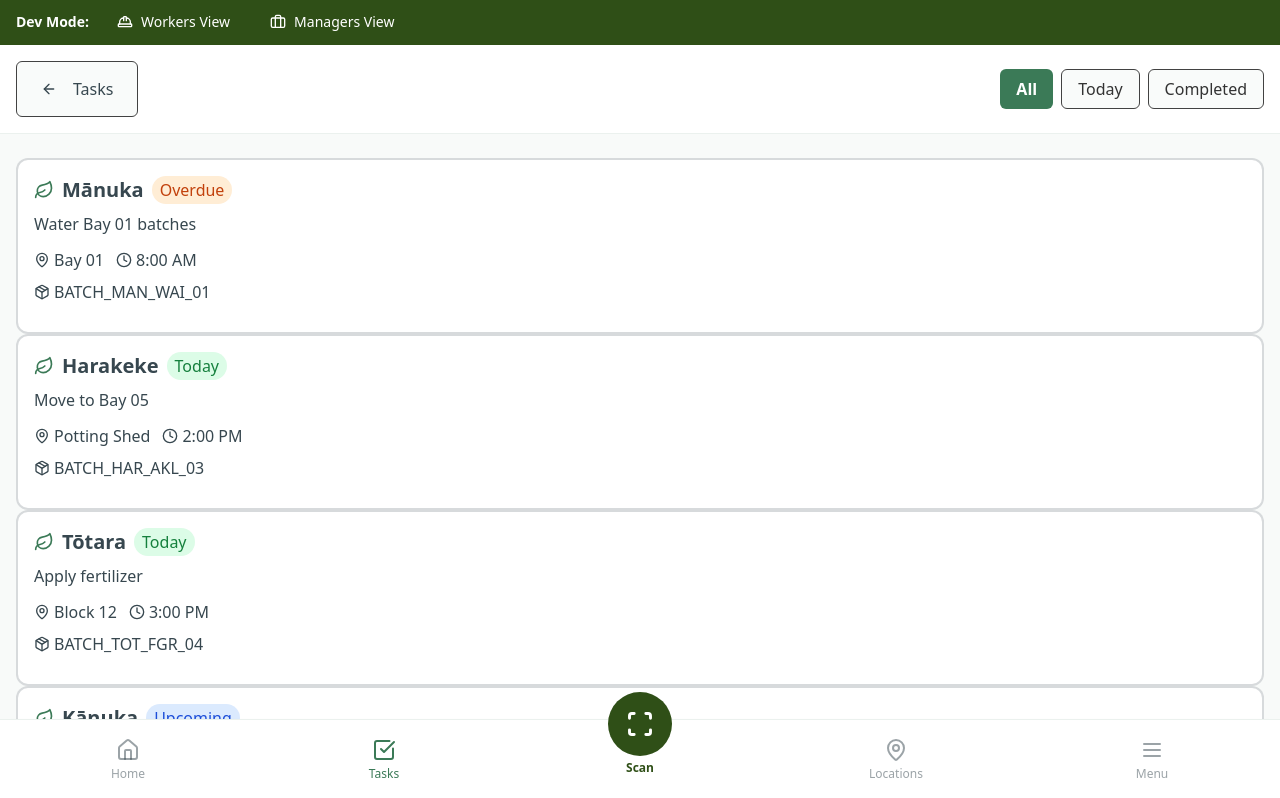
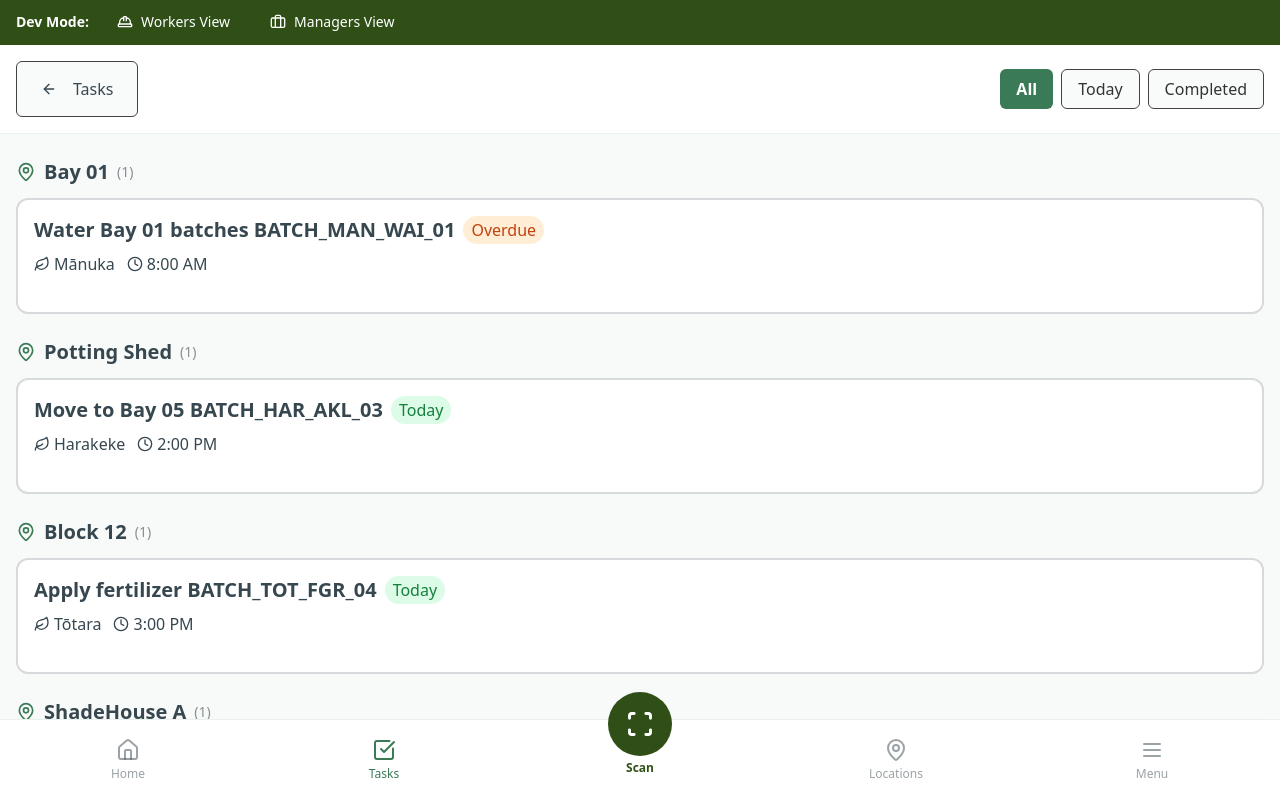
Before and after one commit to jamie-doai/flourish-demo-nov-25, a React (Vite) app: page /workers/tasks in a window 1280 px wide. Shown: the top 798 px of the page. Built offline with nearby package versions, Linux system fonts and the light colour scheme; the HTML template or start-up script is replaced by a standard one.

Commit message:
Refactor workers tasks page

```diff
--- a/src/pages/workers/Tasks.tsx
+++ b/src/pages/workers/Tasks.tsx
@@ -16,6 +16,15 @@ export default function WorkerTasks() {
     if (filter === "today") return task.status === "today" || task.status === "overdue";
     return task.status === "completed";
   });
+
+  // Group tasks by location
+  const groupedTasks = filteredTasks.reduce((acc, task) => {
+    if (!acc[task.location]) {
+      acc[task.location] = [];
+    }
+    acc[task.location].push(task);
+    return acc;
+  }, {} as Record<string, typeof tasks>);
 
   return (
     <div className="min-h-screen bg-[#F8FAF9] pb-20">
@@ -54,15 +63,25 @@ export default function WorkerTasks() {
       />
 
       <main className="container mx-auto px-4 py-6">
+        <div className="space-y-6">
+          {Object.entries(groupedTasks).map(([location, locationTasks]) => (
+            <div key={location} className="space-y-3">
+              <div className="flex items-center gap-2 mb-3">
+                <MapPin className="w-5 h-5 text-[#3B7A57]" />
+                <h2 className="text-xl font-semibold text-[#37474F]">{location}</h2>
+                <span className="text-sm text-[#37474F]/60">({locationTasks.length})</span>
+              </div>
+
               <div className="space-y-4">
-          {filteredTasks.map((task) => (
+                {locationTasks.map((task) => (
                   <Link key={task.id} to={`/workers/tasks/${task.id}`}>
                     <Card className="p-4 bg-white border-2 border-[#37474F]/20 shadow-sm hover:shadow-md hover:border-[#37474F]/30 transition-all">
                       <div className="flex items-start justify-between mb-3">
                         <div className="flex-1">
                           <div className="flex items-center gap-2 mb-2">
-                      <Leaf className="w-5 h-5 text-[#3B7A57]" />
-                      <span className="text-xl font-semibold text-[#37474F]">{task.species}</span>
+                            <span className="text-xl font-semibold text-[#37474F]">
+                              {task.action} {task.batch}
+                            </span>
                             <span className={`px-2 py-0.5 text-base rounded-full font-medium ${
                               task.status === "overdue"
                                 ? "bg-orange-100 text-orange-700"
@@ -73,25 +92,23 @@ export default function WorkerTasks() {
                               {task.status === "overdue" ? "Overdue" : task.status === "today" ? "Today" : "Upcoming"}
                             </span>
                           </div>
-                    <p className="text-base text-[#37474F] mb-3 font-medium">{task.action}</p>
                           <div className="flex items-center gap-3 text-base text-[#37474F] mb-2">
                             <div className="flex items-center gap-1">
-                        <MapPin className="w-4 h-4" />
-                        <span>{task.location}</span>
+                              <Leaf className="w-4 h-4" />
+                              <span>{task.species}</span>
                             </div>
                             <div className="flex items-center gap-1">
                               <Clock className="w-4 h-4" />
                               <span>{task.due}</span>
                             </div>
                           </div>
-                    <div className="flex items-center gap-1 text-base text-[#37474F]">
-                      <Package className="w-4 h-4" />
-                      <p>{task.batch}</p>
-                    </div>
                         </div>
                       </div>
                     </Card>
                   </Link>
+                ))}
+              </div>
+            </div>
           ))}
         </div>
 
```
Lines whose indentation alone changed are shown as unchanged.
